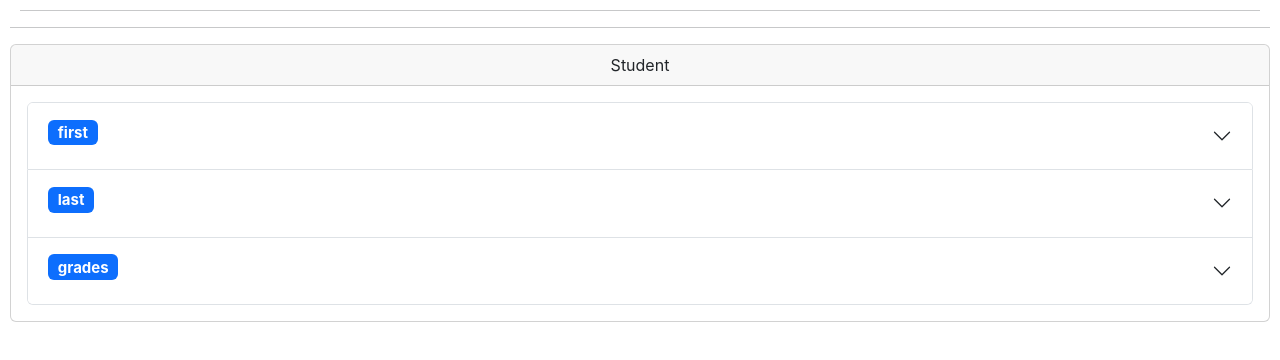
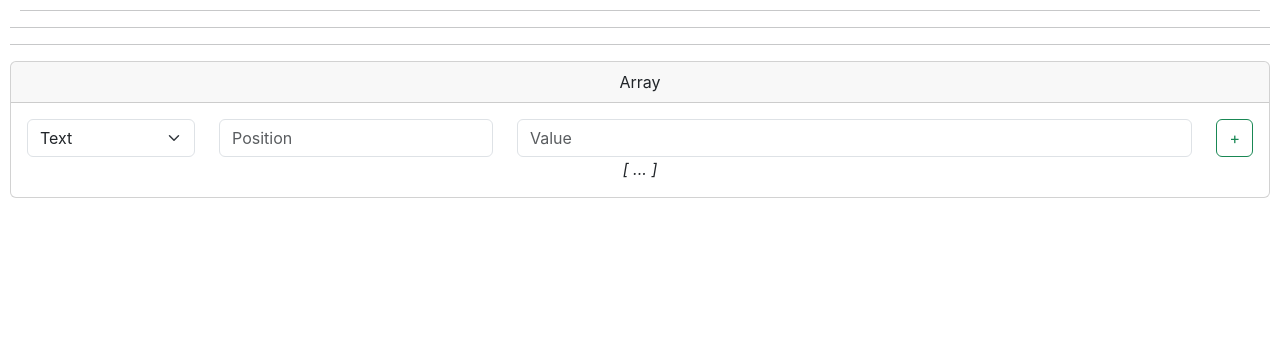
Before and after one commit to Narwhalsss360/proto-react-object-editor, a React (Create React App) app: page / in a window 1280 px wide. Shown: the top 360 px of the page. Built offline with nearby package versions, Linux system fonts and the light colour scheme.

Commit message:
Re-done with some new features, and mostly working

```diff
--- a/src/App.js
+++ b/src/App.js
@@ -3,8 +3,9 @@ import React, { useReducer } from 'react';
 import generalReducer from './editor/reducers';
 import SimpleEditor from './editor/SimpleEditor';
 import { keys } from './editor/objectIterators';
-import { SIMPLE_TYPE_NAME } from './editor/types';
+import { SIMPLE_TYPE_NAME, TYPE_NAMES } from './editor/types';
 import ObjectEditor from './editor/ObjectEditor';
+import ArrayEditor from './editor/ArrayEditor';
 
 function validateName(name) {
   if (name.length > 32) {
@@ -64,6 +65,7 @@ function App() {
   const [simple, dispatchSimple] = useReducer(generalReducer, '')
   const [object, dispatchObject] = useReducer(generalReducer, {})
   const [student, dispatchStudent] = useReducer(generalReducer, {})
+  const [array, dispatchArray] = useReducer(generalReducer, [])
 
   return (
     <div className="App">
@@ -103,11 +105,25 @@ function App() {
       }
       <hr />
       {
-        true &&
+        false &&
         <ObjectEditor
         value={student}
         dispatcher={dispatchStudent}
         schema={STUDENT_SCHEMA}
+        />
+      }
+      <hr />
+      {
+        true &&
+        <ArrayEditor
+          value={array}
+          dispatcher={dispatchArray}
+          schema={{
+            label: 'Array',
+            other: {
+              types: keys(TYPE_NAMES)
+            }
+          }}
         />
       }
     </div>
--- a/src/editor/ArrayEditor.js
+++ b/src/editor/ArrayEditor.js
@@ -1,13 +1,151 @@
-import React, { useCallback, useReducer } from 'react'
+import React, { useCallback, useReducer, useState } from 'react'
+import ListGroup from 'react-bootstrap/ListGroup'
+import Row from 'react-bootstrap/Row'
+import Col from 'react-bootstrap/Col'
+import Button from 'react-bootstrap/Button'
+import Form from 'react-bootstrap/Form'
+import Card from 'react-bootstrap/Card'
+import CloseButton from 'react-bootstrap/CloseButton'
+import SimpleEditor from './SimpleEditor'
+import ObjectEditor from './ObjectEditor'
+import ButtonGroup from 'react-bootstrap/ButtonGroup'
+import ToggleButton from 'react-bootstrap/ToggleButton'
 import generalReducer from './reducers'
-import { TYPE_GENERATORS } from './types'
+import { keys } from './objectIterators'
+import { isSimple, isSimpleType, inputType, TYPE_PARSERS, SIMPLE_TYPE_NAME, TYPE_GENERATORS, TYPE_NAMES } from './types'
+
+function removeComplex(scheme) {
+  const SIMPLE_TYPES = keys(SIMPLE_TYPE_NAME)
+  if (scheme === null) {
+    return null
+  }
+  const replaced = { ...scheme }
+  if ('types' in replaced) {
+    replaced.types = replaced.types.filter(type => SIMPLE_TYPES.includes(type))
+  }
+  return replaced
+}
+
+function ChildEditor({ index, value, arrayDispatcher, schema }) {
+  const [newPosition, setNewPoisiton] = useState(null)
+
+  const getScheme = useCallback(() => {
+    if (schema === null) {
+      return null
+    }
+
+    if (!('children' in schema)) {
+      if ('other' in schema) {
+        return schema.other
+      }
+      return null
+    }
+
+    if (!(index in schema.children)) {
+      if ('other' in schema) {
+        return schema.other
+      }
+      return null
+    }
+
+    return schema.children[index]
+  }, [index, schema])
+
+  const scheme = getScheme()
+
+  const applyNewPosition = useCallback(() => {
+    arrayDispatcher({
+      type: 'swap-elements',
+      index,
+      target: newPosition - 1
+    })
+    setNewPoisiton(null)
+  }, [arrayDispatcher, index, newPosition])
+
+  const required = scheme !== null && 'required' in scheme && scheme.required === true
+
+  const deleter = required ?
+  () => {} :
+  () => arrayDispatcher({
+    type: 'delete-element',
+    index
+  })
+
+  return (
+    <ListGroup.Item>
+      <Row>
+        <Col md='auto'>
+          {
+            newPosition === null ?
+            <Button variant='outline-secondary' onClick={() => setNewPoisiton(index + 1)}>↕</Button> :
+            <>
+              <Form.Control type='number' value={newPosition} onChange={evt => setNewPoisiton(evt.target.value)} />
+              <Button variant='outline-danger' onClick={() => setNewPoisiton(null)}>Cancel</Button>
+              <Button variant='success' onClick={applyNewPosition}>Apply</Button>
+            </>
+          }
+        </Col>
+        <Col>
+          {
+            Array.isArray(value) ?
+            <ArrayEditor
+              value={value}
+              dispatcher={action => arrayDispatcher({
+                type: 'set-element',
+                index,
+                value: generalReducer(value, action)
+              })}
+              schema={{
+                label: `${index + 1}`,
+                ...(scheme ?? {})
+              }}
+              deleter={deleter}
+            /> :
+            isSimple(value) ?
+            <SimpleEditor
+              value={value}
+              dispatcher={action => {
+                if (action.type !== 'set-as') {
+                  throw Error('Unexpected action type for inner child.')
+                }
+                arrayDispatcher({
+                  type: 'set-element',
+                  index,
+                  value: action.value
+                })
+              }}
+              scheme={{
+                label: `${index + 1}`,
+                types: keys(SIMPLE_TYPE_NAME),
+                ...removeComplex(scheme ?? {})
+              }}
+              deleter={deleter}
+            /> :
+            <ObjectEditor
+              value={value}
+              dispatcher={action => arrayDispatcher({
+                type: 'set-element',
+                index,
+                value: generalReducer(value, action)
+              })}
+              schema={{
+                label: `${index + 1}`,
+                ...(scheme ?? {})
+              }}
+              deleter={deleter}
+            />
+          }
+        </Col>
+      </Row>
+    </ListGroup.Item>
+  )
+}
 
 export default function ArrayEditor({
   value,
   dispatcher,
   deleter = null,
-  schema = {},
-  style = {}
+  schema = {}
 }) {
   if (!Array.isArray(value)) {
     throw Error(`Type ${typeof value} is unsupported by ${ArrayEditor}`)
@@ -17,9 +155,11 @@ export default function ArrayEditor({
 
   const [newInfo, disptachNewInfo] = useReducer(generalReducer, {
     type: 'string',
-    index: '',
+    position: '',
     value: ''
   })
+
+  const required = schema !== null && 'required' in schema && schema.required === true
 
   const newTypeChanged = useCallback(newType => {
     disptachNewInfo({
@@ -37,9 +177,9 @@ export default function ArrayEditor({
   const newSubmitted = useCallback(evt => {
     evt.preventDefault()
     dispatcher({
-      type: newInfo.index === '' ? 'append-element' : 'insert-element',
+      type: newInfo.position === '' ? 'append-element' : 'insert-element',
       value: newInfo.value,
-      index: newInfo.index
+      index: newInfo.position
     })
     disptachNewInfo({
       type: 'set-key',
@@ -48,12 +188,125 @@ export default function ArrayEditor({
     })
     disptachNewInfo({
       type: 'set-key',
-      key: 'index',
+      key: 'position',
       value: ''
     })
   }, [dispatcher, newInfo, disptachNewInfo])
 
+  const newControls = (
+    <Form onSubmit={newSubmitted}>
+      <Row>
+        <Col md='auto'>
+          <Form.Select value={newInfo.type} onChange={evt => newTypeChanged(evt.target.value)}>
+            {
+              schema.other.types.map(type => (
+                <option key={type} value={type}>{TYPE_NAMES[type]}</option>
+              ))
+            }
+          </Form.Select>
+        </Col>
+        <Col md='auto'>
+          <Form.Control
+            type='number'
+            value={newInfo.position}
+            placeholder='Position'
+            onChange={evt => disptachNewInfo({
+              type: 'set-key',
+              key: 'position',
+              value: Number(evt.target.value)
+            })}
+          />
+        </Col>
+        <Col>
+          {
+            newInfo.type === 'boolean' ?
+            <ButtonGroup>
+              <ToggleButton
+                id='toggle-check'
+                type='checkbox'
+                checked={newInfo.value}
+                variant={newInfo.value ? 'success' : 'outline-secondary'}
+                onChange={evt => disptachNewInfo({
+                  type: 'set-key',
+                  key: 'value',
+                  value: evt.target.checked
+                })}
+              >
+                Enabled
+              </ToggleButton>
+              <ToggleButton
+                id='toggle-check'
+                type='checkbox'
+                checked={!newInfo.value}
+                variant={!newInfo.value ? 'success' : 'outline-secondary'}
+                onChange={evt => disptachNewInfo({
+                  type: 'set-key',
+                  key: 'value',
+                  value: evt.target.checked
+                })}
+              >
+                Disabled
+              </ToggleButton>
+            </ButtonGroup> :
+            isSimpleType(newInfo.type) ?
+            <Form.Control
+                type={inputType(newInfo.type)}
+                placeholder='Value'
+                value={newInfo.value}
+                onChange={evt => disptachNewInfo({
+                  type: 'set-key',
+                  key: 'value',
+                  value: TYPE_PARSERS[newInfo.type](evt.target.value)
+                })}
+            /> :
+            <em>...</em>
+          }
+        </Col>
+        <Col md='auto'>
+          <Button variant='outline-success' type='submit'>+</Button>
+        </Col>
+      </Row>
+    </Form>
+  )
+
   return (
-    <div>ArrayEditor</div>
+    <Card>
+      <Card.Header>
+        <Row>
+          {
+            !required && deleter !== null &&
+            <Col md='auto'>
+              <CloseButton onClick={deleter} />
+            </Col>
+          }
+          {
+            schema?.label !== null &&
+            <Col>
+              <label>
+                {schema.label}
+              </label>
+            </Col>
+          }
+        </Row>
+      </Card.Header>
+      <Card.Body>
+        <ListGroup as='ol'>
+          {newControls}
+          {
+            isEmpty() ?
+            <em>[ ... ]</em> :
+            value.map((item, i) => (
+              <ChildEditor
+                key={i}
+                index={i}
+                value={item}
+                arrayDispatcher={dispatcher}
+                schema={schema}
+                />
+              ))
+            }
+        </ListGroup>
+      </Card.Body>
+    </Card>
   )
 }
--- a/src/editor/ObjectEditor.js
+++ b/src/editor/ObjectEditor.js
@@ -14,6 +14,19 @@ import { inputType, isSimple, isSimpleType, requireValidType, TYPE_PARSERS, TYPE
 import generalReducer from './reducers'
 import SimpleEditor from './SimpleEditor'
 import useOnFirstLoad from '../hooks/useOnFirstLoad'
+import ArrayEditor from './ArrayEditor'
+
+function removeComplex(scheme) {
+  const SIMPLE_TYPES = keys(SIMPLE_TYPE_NAME)
+  if (scheme === null) {
+    return null
+  }
+  const replaced = { ...scheme }
+  if ('types' in replaced) {
+    replaced.types = replaced.types.filter(type => SIMPLE_TYPES.includes(type))
+  }
+  return replaced
+}
 
 function ChildEditor({ childKey, value, objectDispatcher, schema }) {
   const [newKey, setNewKey] = useState(null)
@@ -81,7 +94,14 @@ function ChildEditor({ childKey, value, objectDispatcher, schema }) {
       <Accordion.Body>
         {
           Array.isArray(value) ?
-          <>{(() => { throw Error('Not implemented') })()}</> :
+          <ArrayEditor
+            value={value}
+            dispatcher={action => objectDispatcher({
+              type: 'set-key',
+              key: childKey,
+              value: generalReducer(value, action)
+            })}
+          /> :
           isSimple(value) ?
           <SimpleEditor
             value={value}
@@ -98,7 +118,7 @@ function ChildEditor({ childKey, value, objectDispatcher, schema }) {
             scheme={{
               label: childKey,
               types: keys(SIMPLE_TYPE_NAME),
-              ...(scheme ?? {})
+              ...removeComplex(scheme ?? {})
             }}
             deleter={required ? null : deleter}
           /> :
@@ -125,8 +145,7 @@ export default function ObjectEditor({
   value,
   dispatcher,
   deleter = null,
-  schema = {},
-  style = {}
+  schema = {}
 }) {
   if (isSimple(requireValidType(value))) {
     throw Error(`Type ${typeof value} is unsupported by ${ObjectEditor}`)
@@ -135,6 +154,8 @@ export default function ObjectEditor({
   }
 
   const isEmpty = useCallback(() => keys(value).length === 0, [value])
+
+  const required = schema !== null && 'required' in schema && schema.required === true
 
   const [newInfo, disptachNewInfo] = useReducer(generalReducer, {
     type: 'string',
@@ -286,7 +307,7 @@ export default function ObjectEditor({
       <Card.Header>
         <Row>
           {
-            deleter !== null &&
+            !required && deleter !== null &&
             <Col md={'auto'}>
               <CloseButton onClick={deleter} />
             </Col>
--- a/src/editor/SimpleEditor.js
+++ b/src/editor/SimpleEditor.js
@@ -14,10 +14,7 @@ export default function SimpleEditor({
   value,
   dispatcher,
   deleter = null,
-  scheme = null,
-  style = {},
-  rowStyle = {},
-  colStyle = {}
+  scheme = null
 }) {
   if (!isSimple(requireValidType(value))) {
     throw Error(`Type ${typeof value} is an unsupported type of ${SimpleEditor}`)
@@ -120,22 +117,22 @@ export default function SimpleEditor({
   useOnFirstLoad(setDefault, [setDefault])
 
   return (
-    <Card style={style}>
+    <Card>
       {
         scheme !== null&& 'label' in scheme &&
         <Card.Header>{scheme.label}</Card.Header>
       }
       <Card.Body>
         <Form onSubmit={evt => evt.preventDefault() }>
-          <Row style={rowStyle}>
+          <Row>
             {
               deleter !== null &&
-              <Col style={colStyle} md='auto'>
+              <Col md='auto'>
                 <CloseButton onClick={deleter} style={{ margin: '25%' }} />
               </Col>
             }
 
-            <Col style={colStyle} md='auto'>
+            <Col md='auto'>
             {
               scheme === null || !('types' in scheme) || scheme.types.length === 1 ?
               <Badge style={{ margin: '25% auto' }}>{TYPE_NAMES[typeof value]}</Badge> :
--- a/src/editor/reducers.js
+++ b/src/editor/reducers.js
@@ -9,7 +9,7 @@ export default function generalReducer(state, action) {
   const replace_array = (array) => [ ...array ]
 
   const replace_array_with = (array, index, value) => {
-    const newArray = replace_array()
+    const newArray = replace_array(array)
     newArray[index] = value
     return newArray
   }
@@ -105,6 +105,7 @@ export default function generalReducer(state, action) {
       require_value()
       return [ ...state, action.value ]
     case 'swap-elements':
+      require_index()
       if (!('target' in action)) {
         throw Error(`Action type: '${action.type}' requires the 'target' property`)
       }
```
Also changed, not shown: 1 other file (tests, documents, lock files or other folders).
